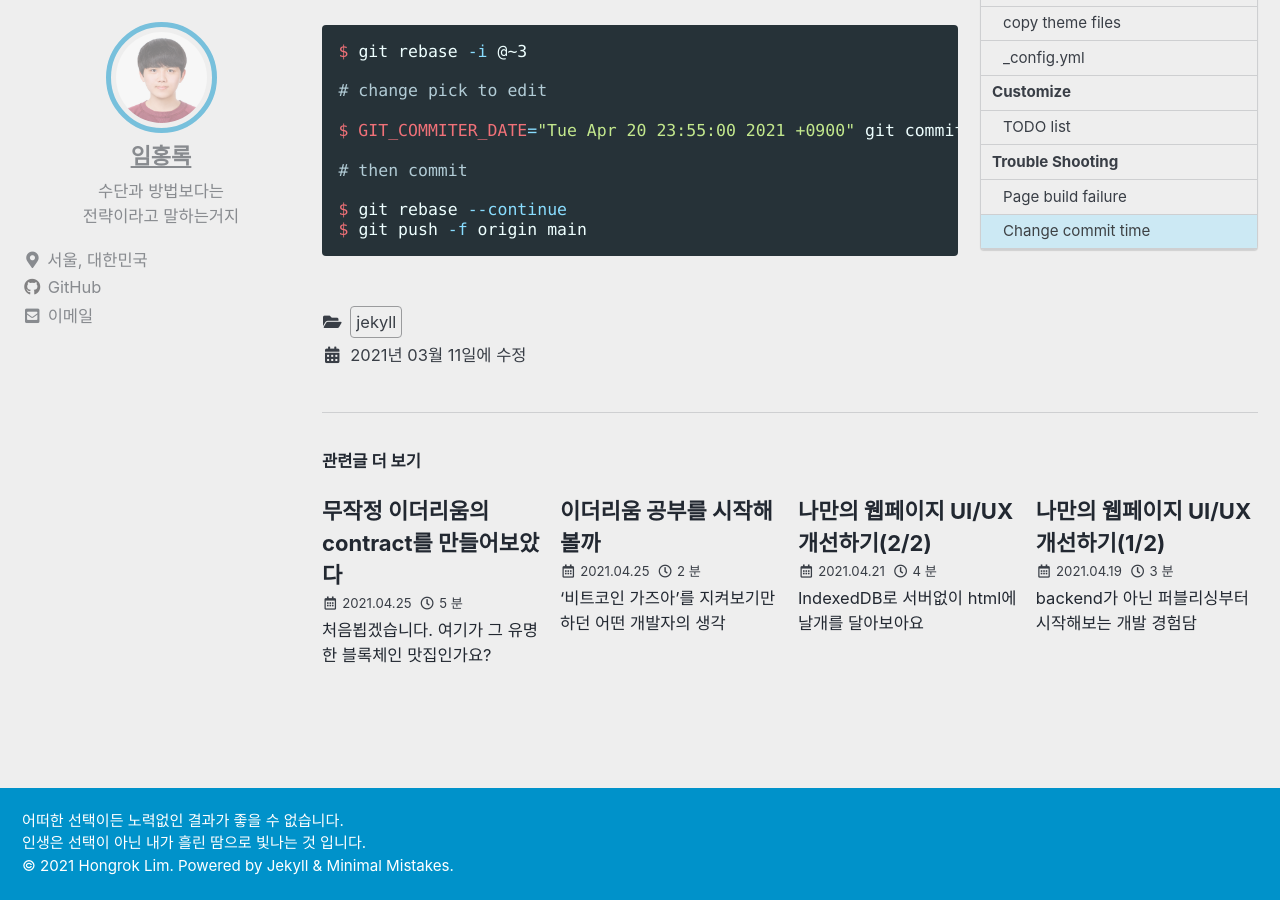
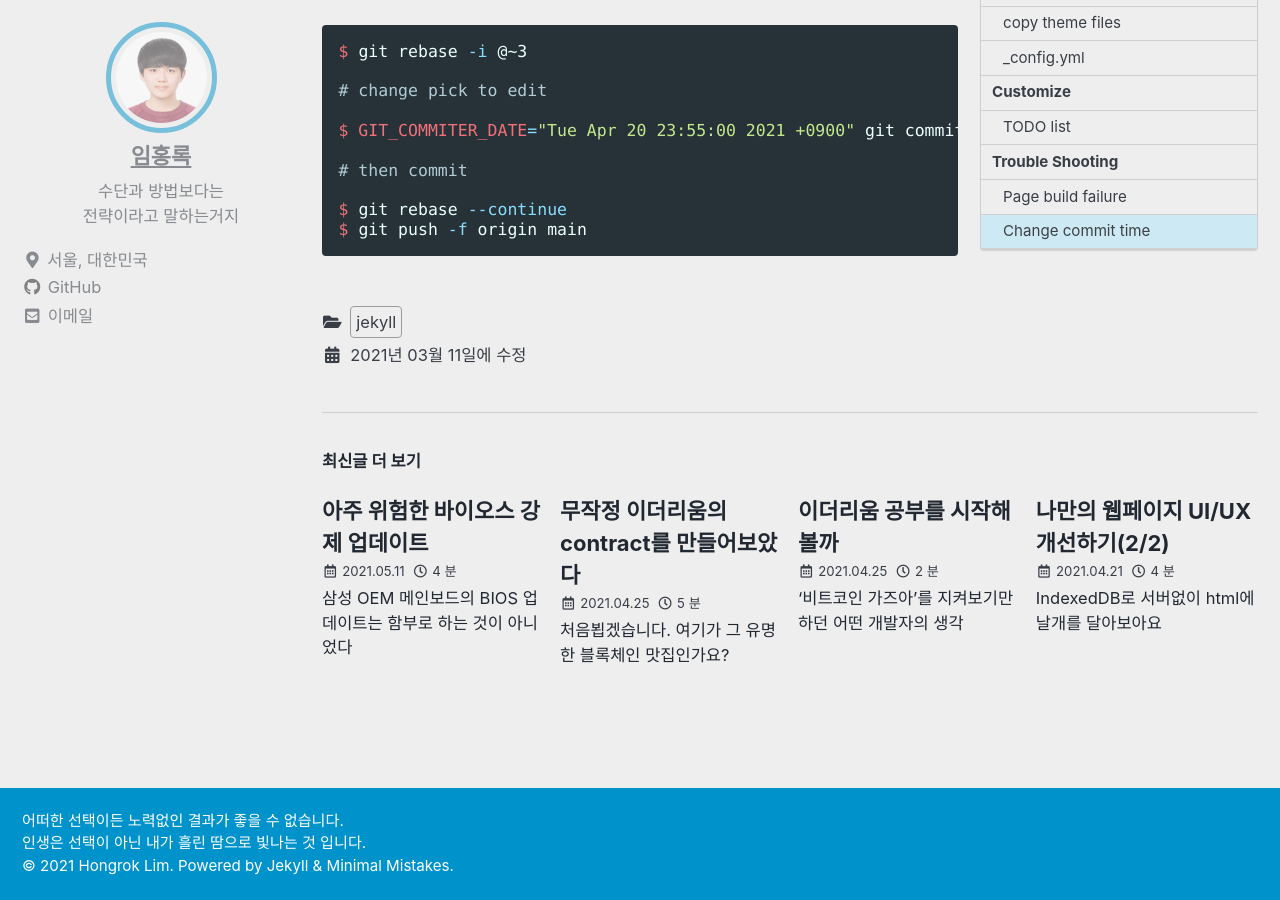
Before and after one commit to rokong/rokong.github.io, a Jekyll site: the page built from _posts/2021-02-17-tutorial.md, in a window 1280 px wide and 900 px high, scrolled down 4516 px. Built offline with Jekyll 4.4.1, drawn with Linux system fonts in a browser that asks for light colours; cached includes are drawn as plain includes; some of the changed lines change nothing that is shown.

Commit message:
init bios update samsung

```diff
--- a/_data/ui-text.yml
+++ b/_data/ui-text.yml
@@ -617,7 +617,7 @@ ko: &DEFAULT_KO
   comments_label             : "댓글남기기"
   comments_title             : "댓글"
   more_label                 : "더 보기"
-  related_label              : "관련글 더 보기"
+  related_label              : "최신글 더 보기"
   follow_label               : "팔로우:"
   feed_label                 : "피드"
   powered_by                 : "Powered by"
--- /dev/null
+++ b/_posts/2021-05-11-bios-update-of-samsung.md
@@ -0,0 +1,66 @@
+---
+date: 2021-05-11 23:34:00 +0900
+title: "아주 위험한 바이오스 강제 업데이트"
+excerpt: 삼성 OEM 메인보드의 BIOS 업데이트는 함부로 하는 것이 아니었다
+header:
+overlay_image: https://user-images.githubusercontent.com/59322692/111871299-873a2300-89cc-11eb-88a7-a7e3461803ad.jpeg
+categories: diary computer
+---
+
+## 왜 BIOS를 업데이트 해야만 했나
+
+지금 나의 데스크탑은 2012년에 만들어진 아주 오래된 부품이다. 저렴하다는 이유로 두달 정도 그럭저럭 사용하고 있었고, Intellij IDEA를 실행하면서 가끔 멈춰버리긴 했지만 그래도 컴퓨터 부품을 바꿔버릴 정도는 아니라고 생각했다. 이 컴퓨터로 개발하는 건 나름 만족하면서 사용하긴 했지만 자꾸 내 신경을 거슬리게 하는 것이 있었는데, 바로 유튜브를 보면서 1080p 고화질로 바꿀 때 화면이 아주 잠깐 깨지는 현상이었다. 그동안 나는 아이패드 에어로 아주 쾌적하게 멀티미디어를 즐겼던 나는 0.1초 정도의 지연은 도저히 참을 수가 없는 수준이었다.
+
+### CPU를 업그레이드 하기 전
+
+더 좋은 컴퓨터를 원하는 건 맞지만 그렇다고 큰 돈을 쓰기는 싫었다. 그래서 CPU 부품하나만 바꾸는 방향으로 찾아보았고, 현재 메인보드에 알맞게 들어가는 부품 중에서 i5 3460을 선택했다. 당근마켓에서 4~5만원 정도에 구하려고 찾아보던 중 BIOS를 업데이트 해야 한다는 것을 알게 되었다. 그 이유는 내 메인보드는 2012년 제조로, 새로 장착하려는 부품은 2013년 출시라 그 이후의 펌웨어를 설치해야 정상적으로 작동한다는 것이었다. 그래서 나는 부품을 찾아보기 전에 BIOS 업데이트 하는 방법을 먼저 찾아보았다.
+
+## 삼성 완제품 BIOS 업데이트 방법
+
+지금 내가 가진 메인보드는 DM300S1A 제품군으로, 삼성 데스크탑 3세대에 해당한다. 작년에 군대에 있을 때 이런 디자인의 본체를 불용처리 한 기억이 있고, 찾아보니 지금은 데스크탑 7세대를 판매하고 있으니 정말 오래된 제품임을 실감했다. 가뜩이나 독립적으로 판매되는 게 아닌, PC 완제품 중 하나의 부품이라 업데이트가 어려울 것 같은데, 오래되기 까지 한 건 삼성이 순순히 업데이트를 시켜줄 지 의문이 들었다. 그래도 제조사에서 제공하는 업데이트를 최대한 시도해보고자 삼성전자 서비스센터 홈페이지부터 업데이트 파일을 찾아보았다.
+
+### 가장 일반적인 방식
+
+역시 대기업 전자제품이라 그런지 A/S도 친절히 소개해주고 있었다. 간단한 방법으로는 윈도우 store에 들어가서 `Samsung Update`를 설치하면 해당 모델의 모든 지원 가능한 펌웨어를 다운로드 받을 수 있었다. 설치하고 나서 다운로드 가능한 여러 펌웨어들을 찾아보았지만, BIOS를 위한 파일은 찾을 수 없었다. 역시나 순순히 업데이트 파일을 내놓지 않을 것 같은 내 생각이 맞았다.
+
+### 모델명으로 찾기
+
+이번에는 해당 데스크탑 모델을 검색해 보았다. 펌웨어 다운로드 목록에는 하나의 항목 밖에 없었는데, System Upate라는 이름이 왠지 방금 시도했던 종합 업데이트 프로그램처럼 생겨서 다를게 없을 것 같다는 생각이 들었다. 그래도 한번 열어보기나 해보자 하고 실행했는데, 이게 왠 일인가. 대놓고 BIOS 업데이트라고 써있는 게 아닌가! 이 System Update라고 적힌게 BIOS 업데이트란 것을 알게 된 나는 최신버전의 펌웨어를 찾기 위해 이 모델과 비슷하게 생긴 모든 파일들을 열어보았다. 근데 모든 파일의 용량이 같은 걸 보니 모두 같은 파일임을 알 수 있었다.
+
+### 미끼를 물어버렸다
+
+BIOS 업데이트 프로그램을 실행했을 때 하라는 대로 하니 손쉽게 업데이트를 할 수 있었다. 다른 블로그 글들을 보면 롬 라이터가 필요하다니, USB를 만들어 부팅을 해야하니 겁을 주었지만, 프로그램 실행 후 재부팅 만으로 손쉽게 업데이트를 할 수 있어 다행이라는 생각이 들었다. 하지만 내가 업데이트 한 버전인 04VS에 대해 찾아보니 장착하기로 한 CPU를 지원하지 않는다는 글을 보게 되었다. 그래서 04VS에서 다시 업데이트 프로그램을 열었는데 지금에 가장 최신 버전이라고 한다. 삼성이 공식적으로 지원하는 업데이트는 거기까지였다.
+
+## 펌웨어는 어디서 나오는가?
+
+구글에 삼성 BIOS 업데이트 하는 방법에 대해 다시 찾아보던 중, 블로그와 유튜브 영상을 발견하게 되었다. 블로그에서는 P07KTS로 업데이트 하니 정상적으로 CPU를 인식했다는 글이었고, 유튜브는 마찬가지로 P07KTS로 업데이트 하는 영상이었다. 해당 메인보드도 나랑 비슷하게 보여서 P07KTS 펌웨어 파일을 설치하면 되리라 생각했다. 그래서 열심히 구글링을 했지만 무료로 구할 수 있는 파일은 나오지 않았고, 나는 04VS만 앵무새처럼 보여주는 System Update에 눈길이 갔다.
+
+### 파일 안에서?
+
+exe 파일 안에 펌웨어가 있을 것 같다는 생각이 들었다. 그래서 .NET은 잘 모르지만 리버싱 툴을 이용해서 까보았다. 정상적인건지 아닌건지 잘 모르겠지만 뒤져보니 프로그램 실행 때 보았던 이미지 파일들도 보이기도 해서 일단은 분해에 성공한 듯 싶었다. 하지만 아무리 파일들을 뒤져봐도 펌웨어만한 용량의 파일은 발견하지 못 했다.
+
+### 인터넷에서?
+
+펌웨어를 오프라인에서 저장하고 있는게 아니라면 온라인으로 파일을 받는 거라는 의심을 해 볼 수 있다. 일단 컴퓨터 네트워크를 잠시 비활성화 시켜두고, 업데이트 프로그램을 실행시켜보았다. 그러니 네트워크가 원활하지 않다고 메시지가 나왔고, 그 말이 의미하는 건 펌웨어 업데이트를 할 때 온라인에서 파일을 다운로드 받는다는 것이었다!
+
+## 업데이트 실행파일 추궁하기
+
+어떻게 이 프로그램이 04VS 펌웨어를 다운로드 받는지 파악할 수 있을까 고민하던 중 이 업데이트 프로그램과 서버가 통신하는 그 과정을 스니핑하면 어떨까라는 생각이 들었다. WireShark를 설치하고 나서 record를 시작하고 업데이트 프로그램을 실행했다. 그랬더니 삼성 홈페이지와 통신하는 패킷들이 떡하니 잡히는 것이 아닌가? 그렇게 Request URL과 Response를 손에 쥘 수 있었다.
+
+### 요청 URL 분석
+
+파라미터는 2개를 보낸다. @@@와 @@@ 인데, 둘 중 하나라도 안 보내면 친절하게도 둘 다 보내라는 응답이 돌아왔다. 일단 04VS를 부르는 파라미터 조합은 알았다 치고, 이걸 바탕으로 P07KTS를 불러내는 주문은 무엇인가 궁리해보았다. 다양하게 시도한 끝에 KTS, AAAA 조합임을 알아냈고, Response에서 업데이트 파일 URL도 캐낼 수 있었다.
+
+### 업데이트 작동과정 분석
+
+그렇게 손에 넣은 프로그램을 실행시켰는데, partNumber가 다르다는 이유로 업데이트를 거부했다. 술술 풀릴 줄 알았다가 막혀버리는 바람에 살짝 당황했지만, 일단 partNumber를 확인하는 logic을 건너 뛰는 방법을 찾아보기로 했다. 아까 그 유튜브 영상에는 정상적으로 업데이트를 진행하는 화면이 나왔는데, 거기에 써진 파일 경로를 보니 내부적으로 처음보는 exe에서 실행한다는 것을 볼 수 있었다. 그래서 그 경로를 더 파고드니 이 업데이트 파일은 임시파일이 있는 공간 속에 압축해제를 한 뒤 실질적으로 업데이트를 실행한다는 것을 알 수 있었다.
+
+### 펌웨어 추출
+
+임시파일 공간에서 펌웨어로 추정되는 P07KTS.cap 파일과 함께 실질적으로 업데이트를 수행하는 AMIWINS.exe 프로그램을 건질 수 있었다. 찾아보니 BIOS 펌웨어는 cap 속에서 UMFI Tool로 추출하면 되고, 이를 AMIWINS로 실행하면 된다고 하니 그대로 실행해보았다. 하지만 업데이트 프로그램은 뭐가 자꾸 맞지 않는다면서 업데이트를 거부했다. 사용 가능한 파라미터들을 찾아보니 검증도 건너뒤고 그냥 덮어씌우는 기능이 있어 강제로 업데이트를 실행하였고, 업데이트가 끝난 뒤 컴퓨터를 재부팅하였다.
+
+## 결론은 망했어요
+
+그게 마지막 데스크탑의 모습이었다. 전원을 켜면 본체에 있는 쿨링팬만 돌아가지, 나머지는 전혀 작동하지 않았다. 그렇게 메인보드가 벽돌이 되었음을 직감한 나에게 현자타임이 찾아왔다. 꿀팁이 될 뻔한 글은 다음과 같은 교훈만 남기게 되었다.
+
+잘 모르는데 잘 되는 것 같다면, 거기서 멈춰야 한다.
```
